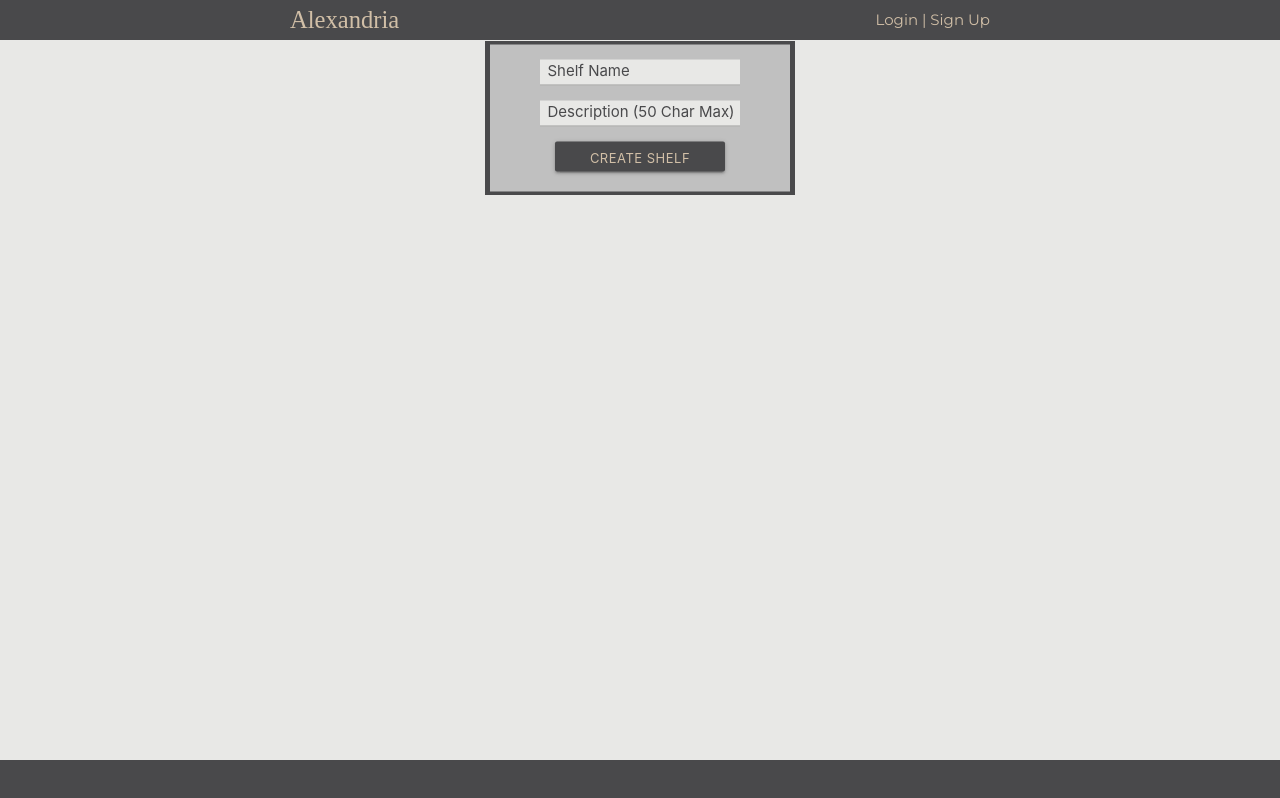
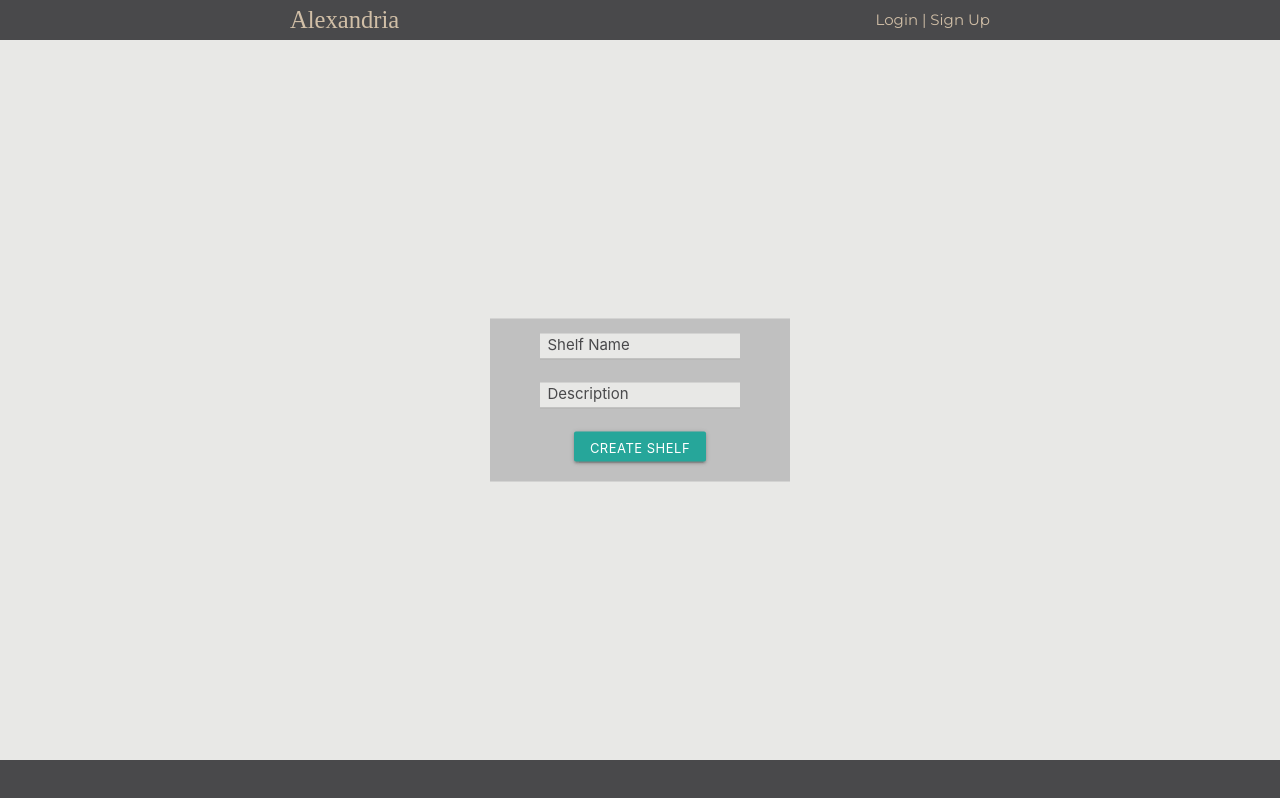
Before and after one commit to SheriffHobo/alex, a React (Create React App) app: page /newshelf in a window 1280 px wide. Built offline with nearby package versions, Linux system fonts and the light colour scheme; a web font is replaced by a local one.

Commit message:
deploy test

```diff
--- a/server.js
+++ b/server.js
@@ -56,4 +56,7 @@ require('./startup/prod')(app);
 app.get("/", function (req, res) {
     res.sendFile(__dirname + "/index.html");
 });
-app.use(express.static("public"));
+
+if (process.env.NODE_ENV === 'production') {
+    app.use(express.static("./build"))
+};
--- a/src/Components/NewShelf/NewShelf.js
+++ b/src/Components/NewShelf/NewShelf.js
@@ -1,14 +1,10 @@
-import React from 'react';
-import { Link } from "react-router-dom";
-import {Component} from 'react';
-import "./NewShelfStyle.css";
+import React, { useState } from 'react';
+// import "./NewShelf/NewShelfStyle.css";
+
+const NewShelf = React.memo(props => {
 
 
-class NewShelf extends Component {
-
-    render() {
   return (
-
 		<main className="valign-wrapper newshelf">
 		  <center>
 			<form className="valign-wrapper newshelfform" method="post">
@@ -20,20 +16,26 @@ class NewShelf extends Component {
   				</div>
 
   				<div className='input-field'>
-                        <input  type='text' name='shelfdesc' id='shelfdesc' />
-                        <label for='shelfdesc'>Description (50 Char Max)</label>
+  				  <input
+              type='text'
+              name='shelfdesc'
+              id='shelfdesc' />
+  				  <label for='shelfdesc'>Description</label>
   				</div>
 
-                    <button type='submit' name='btn_createshelf' className='btn_createshelf btn-small waves-effect waves-light'><Link to="/me">Create Shelf</Link></button>
+  				<button
+            type='submit'
+            name='btn_createshelf'
+            className='btn_createshelf btn-small waves-effect waves-light'
+          >
+            Create Shelf
+          </button>
+
 			  </div>
 			</form>
 		  </center>
 		</main>
   );
-    };
-  };
+});
 
 export default NewShelf;
-
-
-//   We need logic that once the create shelf button is clicked, the shelf is added to YOUR list of shelves (/me), a place holder image (the stamp icon) appears (left).
```
Also changed, not shown: src/Components/NewItem/NewItem.js (added, +44 -0 lines), startup/db.js (+3 -5 lines), 1 other file (tests, documents, lock files or other folders). Lines whose indentation alone changed are shown as unchanged.
